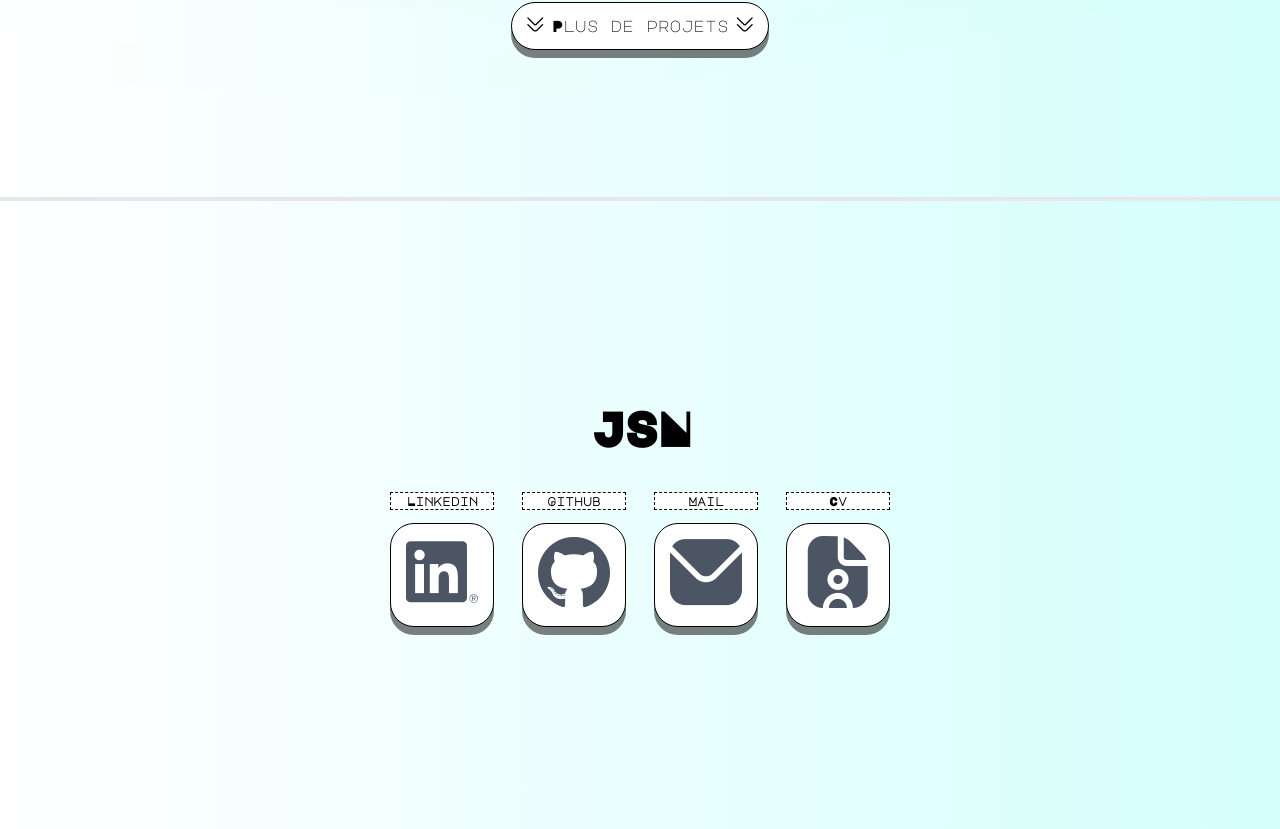
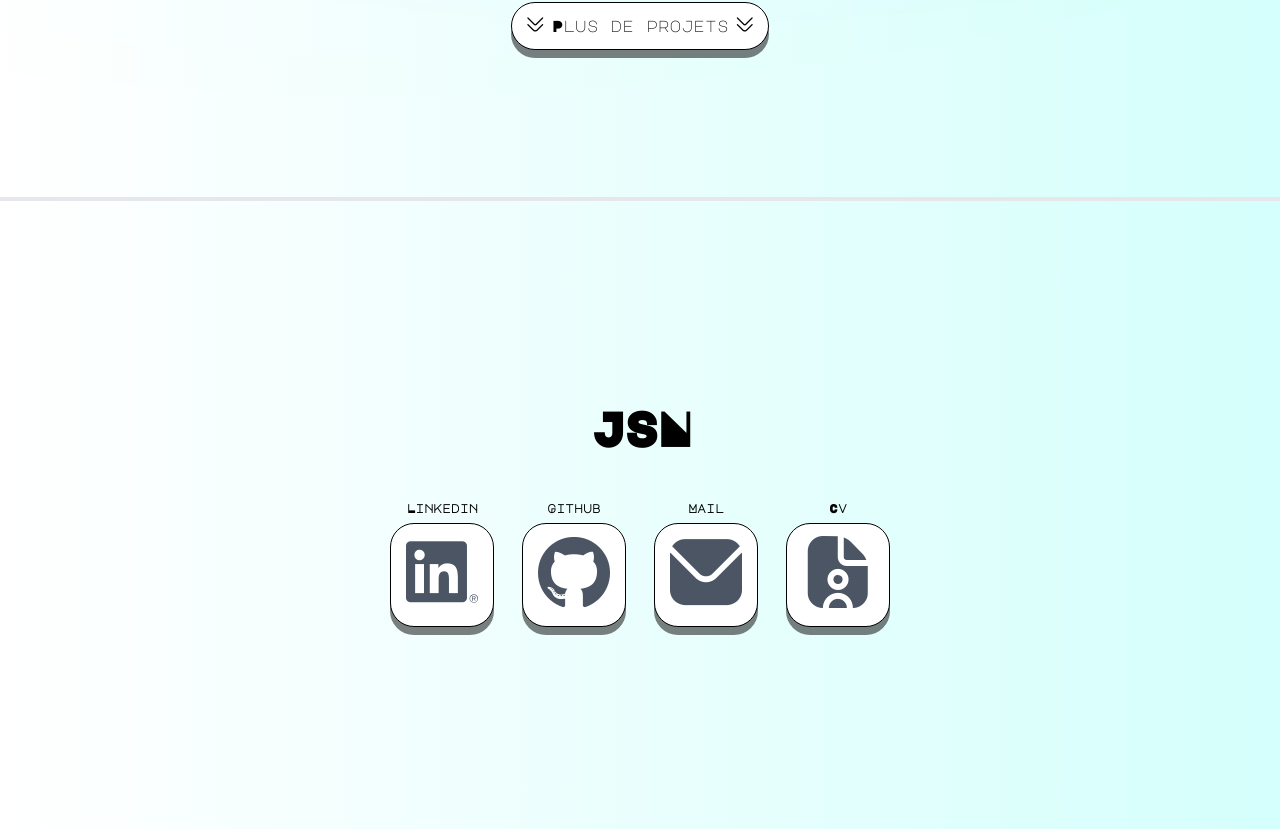
Before and after one commit to Hu-man-man/portfolio, a Next.js app: page / in a window 1280 px wide. Shown: the part 1755-2584 px from the top of the page. Built offline with nearby package versions, Linux system fonts and the light colour scheme.

Commit message:
detail sur label

```diff
--- a/app/composants/PersonnalisedButton.tsx
+++ b/app/composants/PersonnalisedButton.tsx
@@ -31,7 +31,7 @@ const PersonnalisedButton = ({buttonText, label}: PersonnalisedButtonProps) => {
         </span>
         {buttonText}
       </a>
-      {label && <div className="absolute flex  flex-center justify-center items-center w-full -top-12 text-xs font-bold major text-center bg-white border border-black border-dashed ">{label}</div>}
+      {label && <div className="absolute flex  flex-center justify-center items-center w-full -top-10 text-xs font-bold major text-center">{label}</div>}
     </div>
   );
 };
```
